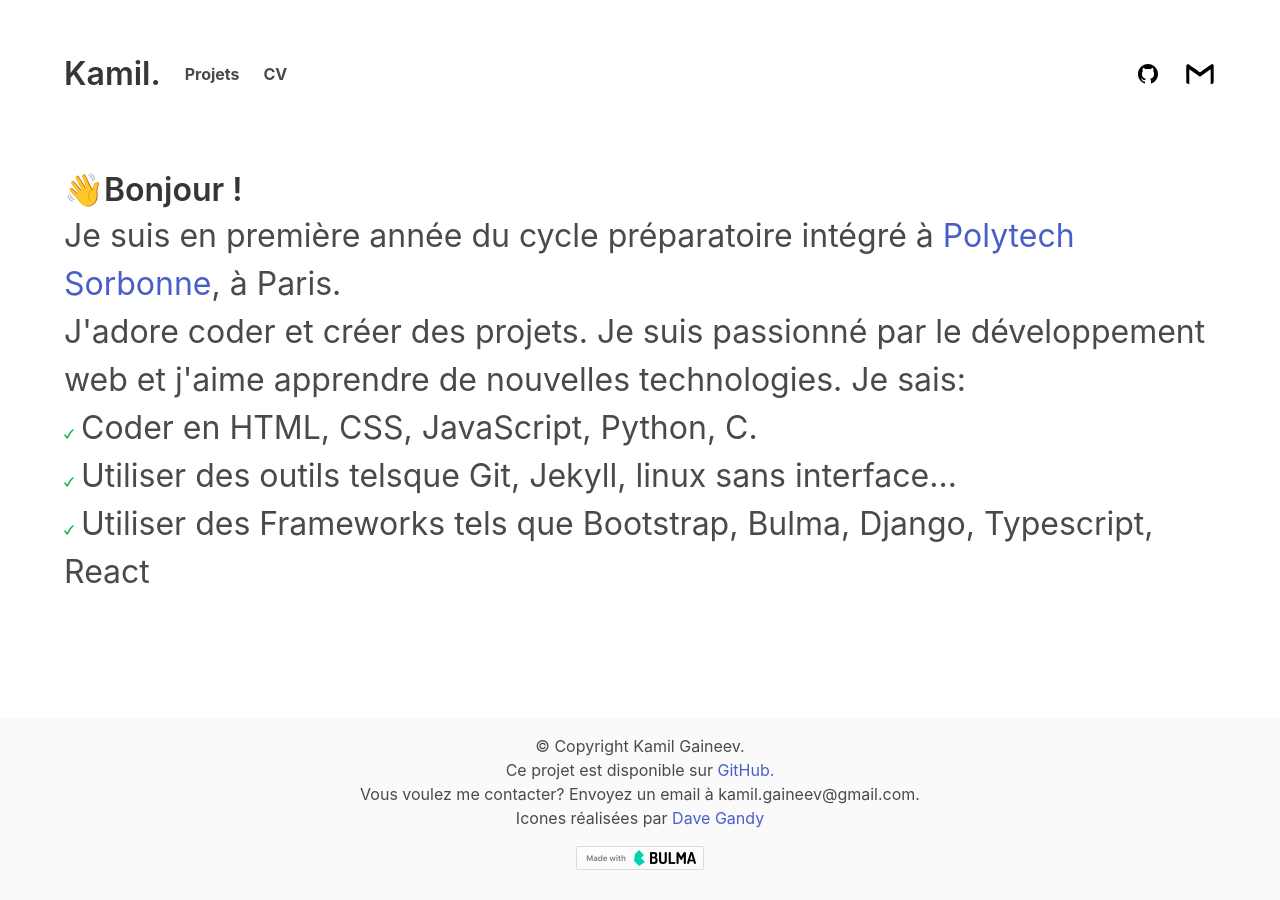
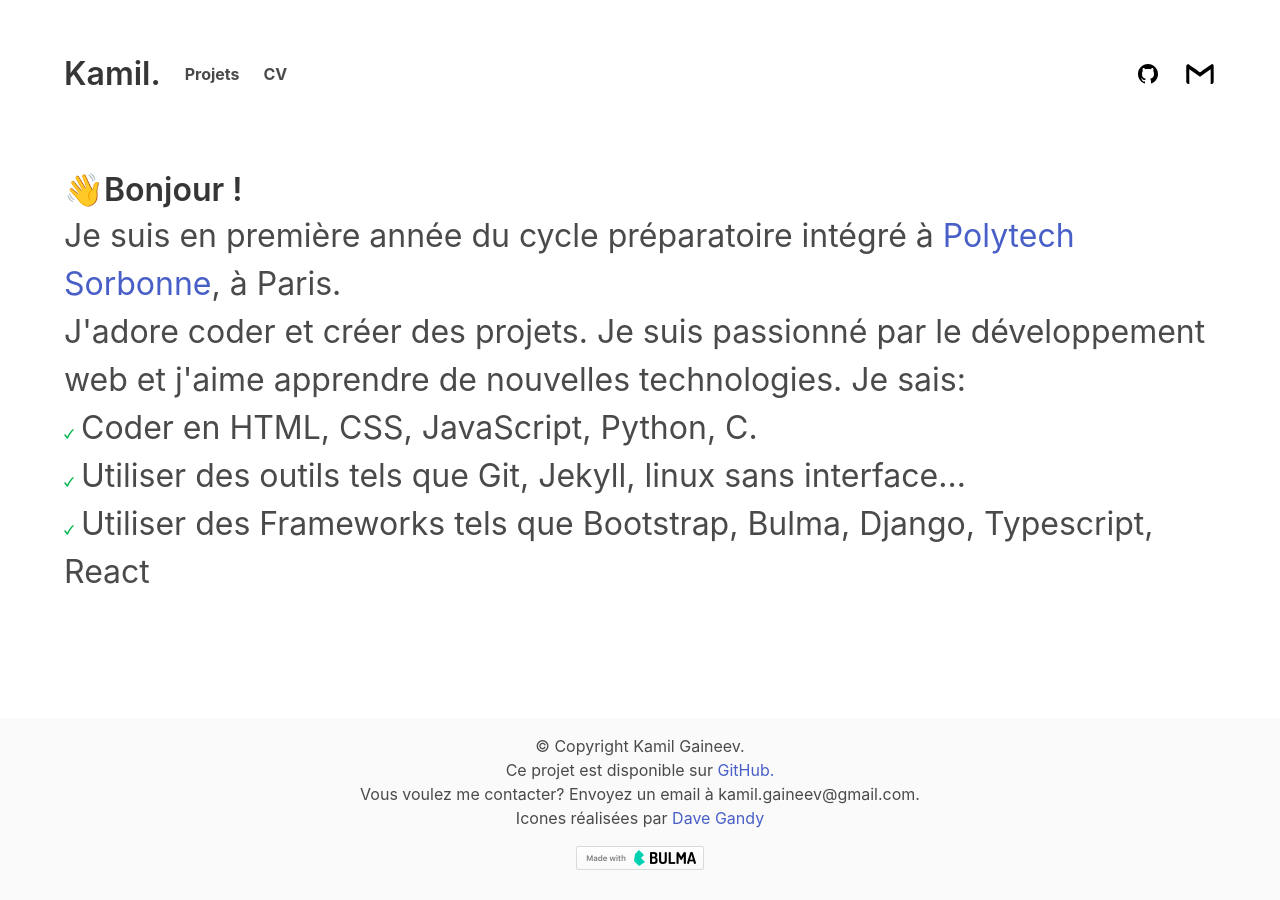
Before and after one commit to kamgainv/kamgainv.github.io, a Jekyll site: the page built from index.html, in a window 1280 px wide. Built offline with Jekyll 4.4.1, drawn with Linux system fonts in a browser that asks for light colours.

Commit message:
📝 Fixed a typo on the first page

```diff
--- a/index.html
+++ b/index.html
@@ -12,7 +12,7 @@ title: About me
     </p>
     <ul class="validated_ul is-size-3">
       <li>Coder en HTML, CSS, JavaScript, Python, C.</li>
-      <li>Utiliser des outils telsque Git, Jekyll, linux sans interface...</li>
+      <li>Utiliser des outils tels que Git, Jekyll, linux sans interface...</li>
       <li>Utiliser des Frameworks tels que Bootstrap, Bulma, Django, Typescript, React</li>
     </ul>
   </div>
```
